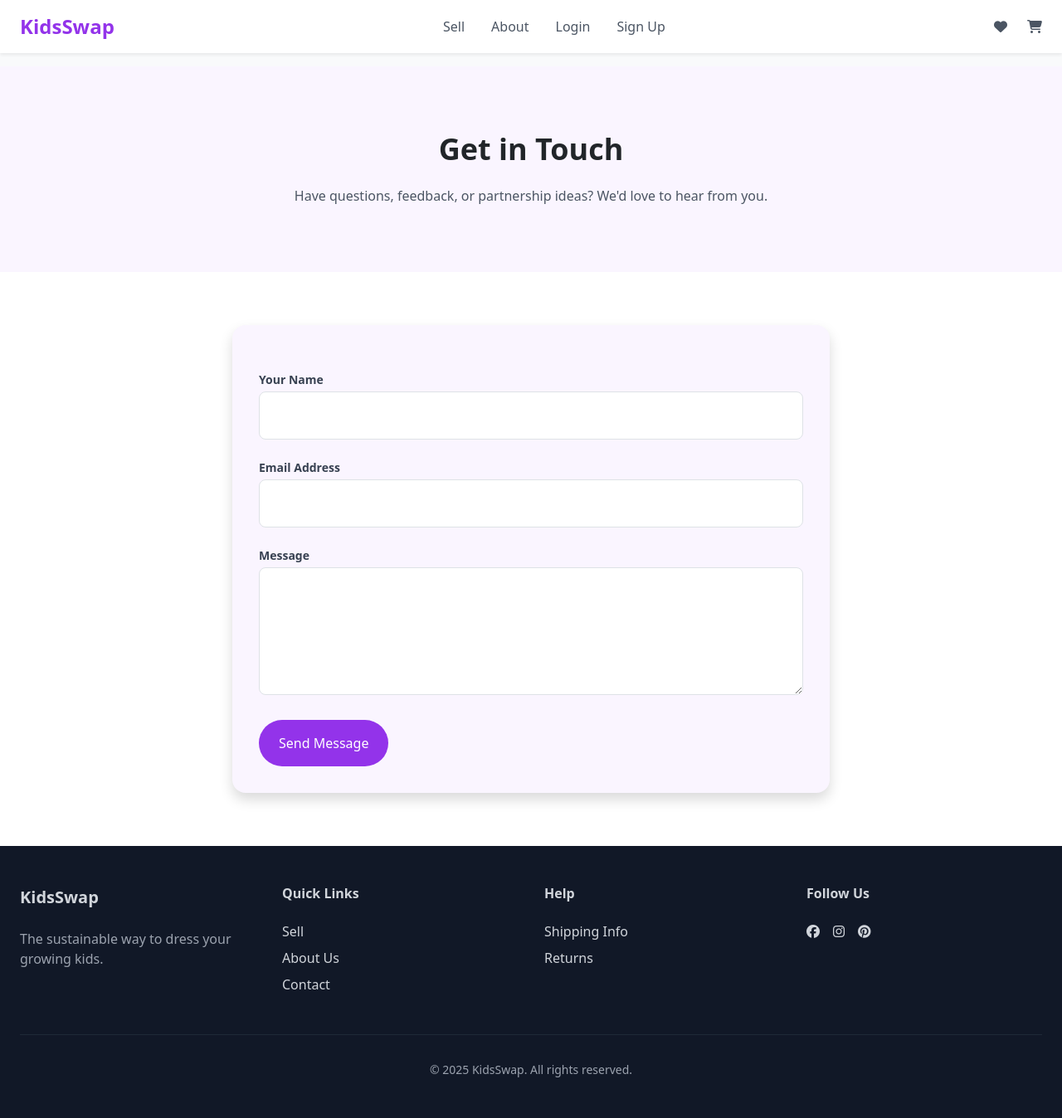
After one commit to estii20/clothing_app, a Django app: page /contact/ in a window 1280 px wide. The commit adds this page. Shown: the whole page at 83% size. Run offline with Django 5.2, Linux system fonts and the light colour scheme; some libraries are stand-ins or nearby versions.

Commit message:
Add contact form

```diff
--- /dev/null
+++ b/marketplace/templates/marketplace/contact.html
@@ -0,0 +1,34 @@
+{% extends 'base.html' %}
+
+{% block content %}
+<!-- Contact Hero Section -->
+<section class="bg-purple-50 py-20">
+  <div class="container mx-auto px-4 text-center">
+    <h1 class="text-4xl font-bold mb-4">Get in Touch</h1>
+    <p class="text-gray-600 max-w-2xl mx-auto">Have questions, feedback, or partnership ideas?
+        We'd love to hear from you.</p>
+  </div>
+</section>
+
+<!-- Contact Form Section -->
+<section class="py-16 bg-white">
+  <div class="container mx-auto px-4 max-w-3xl">
+    <form method="post" class="space-y-6 bg-purple-50 p-8 rounded-2xl shadow">
+      {% csrf_token %}
+      <div>
+        <label for="name" class="block text-sm font-semibold text-gray-700 mb-1">Your Name</label>
+        <input type="text" id="name" name="name" class="w-full p-3 border rounded-lg" required>
+      </div>
+      <div>
+        <label for="email" class="block text-sm font-semibold text-gray-700 mb-1">Email Address</label>
+        <input type="email" id="email" name="email" class="w-full p-3 border rounded-lg" required>
+      </div>
+      <div>
+        <label for="message" class="block text-sm font-semibold text-gray-700 mb-1">Message</label>
+        <textarea id="message" name="message" rows="5" class="w-full p-3 border rounded-lg" required></textarea>
+      </div>
+      <button type="submit" class="bg-purple-600 text-white px-6 py-3 rounded-full hover:bg-purple-700">Send Message</button>
+    </form>
+  </div>
+</section>
+{% endblock %}
--- a/marketplace/urls.py
+++ b/marketplace/urls.py
@@ -19,4 +19,5 @@ urlpatterns = [
     path('about/', views.about_view, name='about'),
     path('shipping/', views.shipping_view, name='shipping'),
     path('returns/', views.returns_view, name='returns'),
+    path('contact/', views.contact_view, name='contact'),
 ]
--- a/marketplace/views.py
+++ b/marketplace/views.py
@@ -290,3 +290,17 @@ def shipping_view(request):
 
 def returns_view(request):
     return render(request, 'marketplace/returns.html')
+
+
+def contact_view(request):
+    if request.method == 'POST':
+        # handle form submission logic here (email or save)
+        name = request.POST.get('name')
+        email = request.POST.get('email')
+        message = request.POST.get('message')
+
+        # You can email this or store it in the database
+        messages.success(request, "Thanks for reaching out! We'll get back to you soon.")
+        return redirect('contact')
+
+    return render(request, 'marketplace/contact.html')
--- a/templates/base.html
+++ b/templates/base.html
@@ -91,7 +91,7 @@
                         <ul class="space-y-2">
                             <li><a href="{% url 'create_clothing_item' %}" class="hover:text-white">Sell</a></li>
                             <li><a href="{% url 'about' %}" class="hover:text-white">About Us</a></li>
-                            <li><a href="#" class="hover:text-white">Contact</a></li>
+                            <li><a href="{% url 'contact' %}" class="hover:text-purple-600">Contact</a></li>
                         </ul>
                     </div>
                     <div>
@@ -99,6 +99,7 @@
                         <ul class="space-y-2">
                             <li><a href="{% url 'shipping' %}" class="hover:text-purple-600">Shipping Info</a></li>
                             <li><a href="{% url 'returns' %}" class="hover:text-purple-600">Returns</a></li>
+
                         </ul>
                     </div>
                     <div>
```
